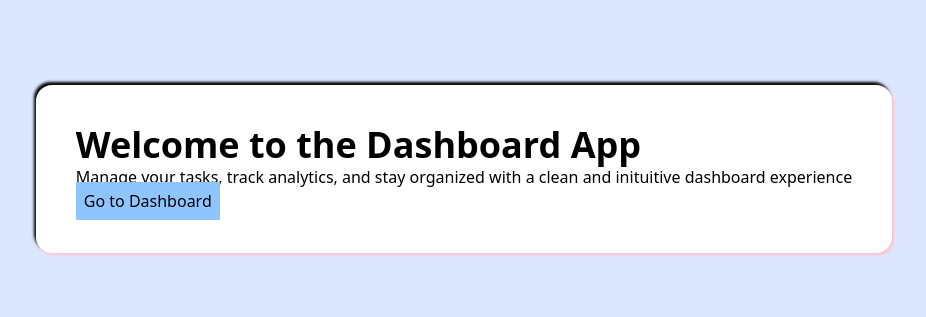
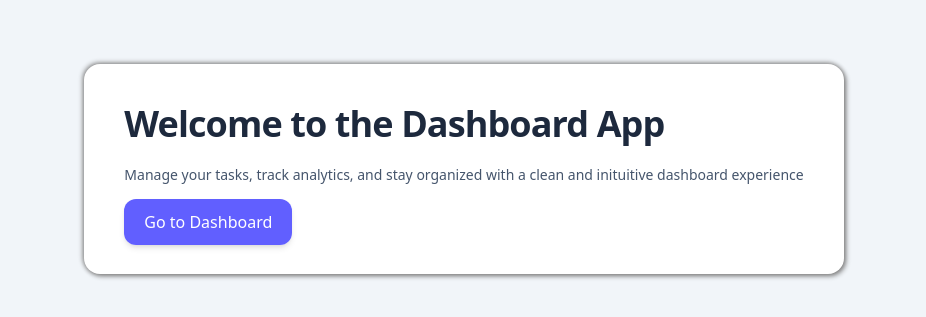
Before and after one commit to Jadhav-Nandini/nextjs-simple-dashboard, a Next.js app: page / in a window 1280 px wide. Shown: the part 231-548 px from the top of the page, without its empty margins (176-1102 px from the left). Built offline with nearby package versions, Linux system fonts and the light colour scheme.

Commit message:
modify home page

```diff
--- a/src/app/page.tsx
+++ b/src/app/page.tsx
@@ -3,18 +3,15 @@ import Link from "next/link"
 
 const Home = () => {
   return (
-    <div className="h-screen w-screen bg-blue-600/15 flex items-center justify-center px-6 ">
-      <div className="max-w-screen bg-white m-3 sm:m-0 rounded-2xl p-10
-      shadow-[2px_2px_3px_pink,-2px_-3px_3px_]
-
-      ">
-        <h1 className="sm:text-4xl text-2xl font-bold ">
+    <div className="h-screen w-screen bg-slate-100 flex items-center justify-center px-6 ">
+      <div className="max-w-screen bg-white rounded-2xl sm:p-10 p-7 shadow-[2px_2px_5px_gray,-1px_-1px_5px_gray]  ">
+        <h1 className="sm:text-4xl text-3xl font-bold  text-slate-800 mb-5 tracking-tight">
           Welcome to the Dashboard App
         </h1>
-        <p>
+        <p className="text-sm text-slate-600 mb-6 leading-relaxed">
           Manage your tasks, track analytics, and stay organized with a clean and inituitive dashboard experience
         </p>
-        <Link href="/dashboard" className=" bg-blue-300 p-2 ">
+        <Link href="/dashboard" className=" bg-indigo-500 text-white px-5 py-3 rounded-xl shadow-md hover:bg-indigo-700 transition duration-400 font-medium ">
         Go to Dashboard
         </Link>
       </div>
```
